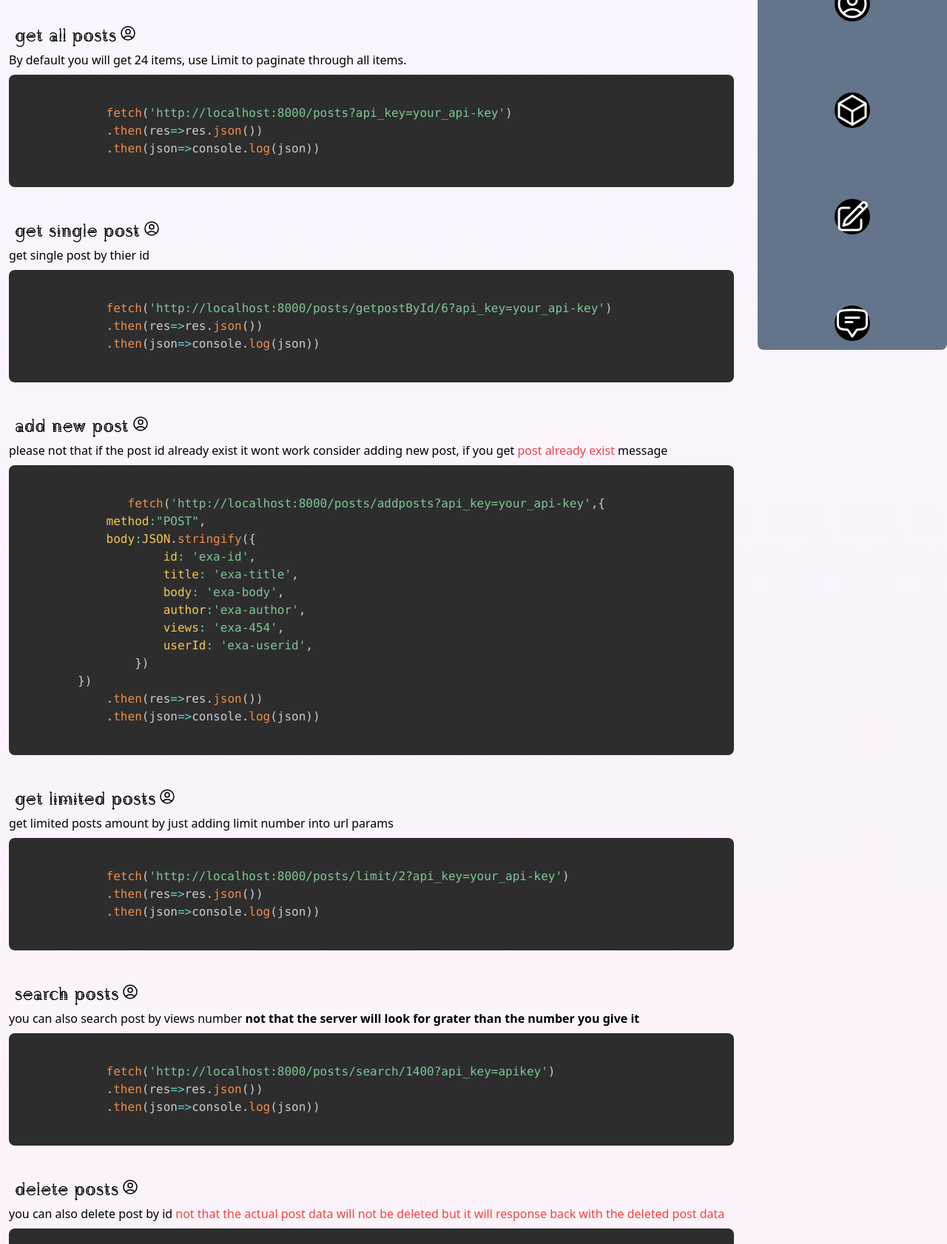
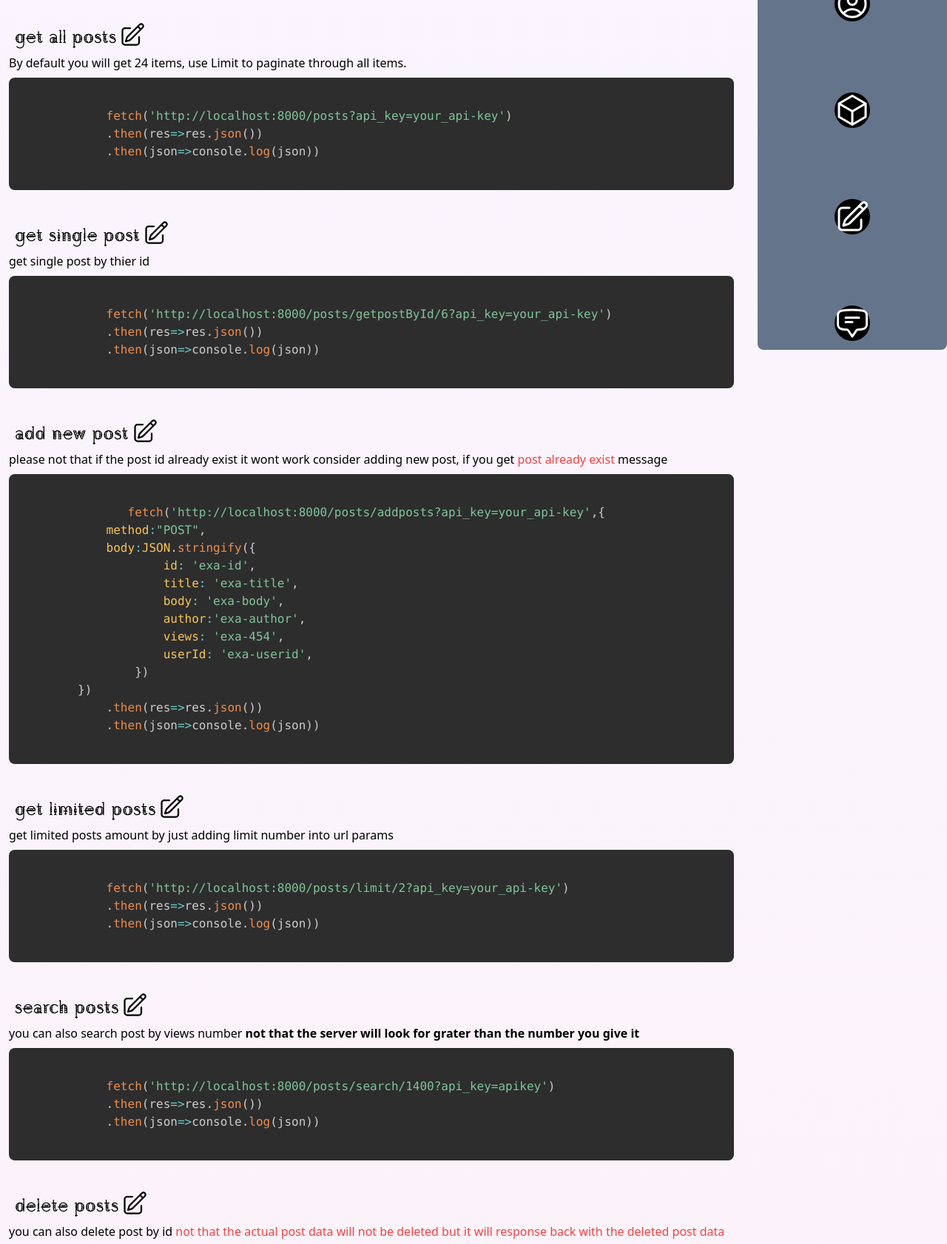
Before and after one commit to tekluabayneh/Kukandummyjson, a website: page client/src/pages/Docs/posts.html in a window 1280 px wide. Shown: the part 195-1877 px from the top of the page at 74% size. Drawn offline with nearby package versions, Linux system fonts and the light colour scheme.

Commit message:
Docs page modefied

```diff
--- a/client/src/pages/Docs/posts.html
+++ b/client/src/pages/Docs/posts.html
@@ -129,20 +129,22 @@
         <div class="w-full pt-6">
           <div class="flex gap-1 items-center m-2">
             <h1 class="text-2xl">get all posts</h1>
-            <svg
-              xmlns="http://www.w3.org/2000/svg"
-              fill="none"
-              viewBox="0 0 24 24"
-              stroke-width="1.5"
-              stroke="currentColor"
-              class="size-6"
-            >
-              <path
-                stroke-linecap="round"
-                stroke-linejoin="round"
-                d="M17.982 18.725A7.488 7.488 0 0 0 12 15.75a7.488 7.488 0 0 0-5.982 2.975m11.963 0a9 9 0 1 0-11.963 0m11.963 0A8.966 8.966 0 0 1 12 21a8.966 8.966 0 0 1-5.982-2.275M15 9.75a3 3 0 1 1-6 0 3 3 0 0 1 6 0Z"
-              />
+
+
+          <svg class="w-9" xmlns="http://www.w3.org/2000/svg" fill="none" viewBox="0 0 24 24" stroke-width="1.5" stroke="currentColor">
+                    <path stroke-linecap="round" stroke-linejoin="round" d="m16.862 4.487 1.687-1.688a1.875 1.875 0 1 1 2.652 2.652L10.582 16.07a4.5 4.5 0 0 1-1.897 1.13L6 18l.8-2.685a4.5 4.5 0 0 1 1.13-1.897l8.932-8.931Zm0 0L19.5 7.125M18 14v4.75A2.25 2.25 0 0 1 15.75 21H5.25A2.25 2.25 0 0 1 3 18.75V8.25A2.25 2.25 0 0 1 5.25 6H10"></path>
                   </svg>
+
+
+
+
+
+
+
+
+
+
+
           </div>
           <p>
             By default you will get 24 items, use Limit to paginate through all
@@ -168,20 +170,22 @@
         <div class="w-full pt-6">
           <div class="flex gap-1 items-center m-2">
             <h1 class="text-2xl">get single post</h1>
-            <svg
-              xmlns="http://www.w3.org/2000/svg"
-              fill="none"
-              viewBox="0 0 24 24"
-              stroke-width="1.5"
-              stroke="currentColor"
-              class="size-6"
-            >
-              <path
-                stroke-linecap="round"
-                stroke-linejoin="round"
-                d="M17.982 18.725A7.488 7.488 0 0 0 12 15.75a7.488 7.488 0 0 0-5.982 2.975m11.963 0a9 9 0 1 0-11.963 0m11.963 0A8.966 8.966 0 0 1 12 21a8.966 8.966 0 0 1-5.982-2.275M15 9.75a3 3 0 1 1-6 0 3 3 0 0 1 6 0Z"
-              />
+
+
+
+
+
+
+
+
+
+
+
+          <svg class="w-9" xmlns="http://www.w3.org/2000/svg" fill="none" viewBox="0 0 24 24" stroke-width="1.5" stroke="currentColor">
+                    <path stroke-linecap="round" stroke-linejoin="round" d="m16.862 4.487 1.687-1.688a1.875 1.875 0 1 1 2.652 2.652L10.582 16.07a4.5 4.5 0 0 1-1.897 1.13L6 18l.8-2.685a4.5 4.5 0 0 1 1.13-1.897l8.932-8.931Zm0 0L19.5 7.125M18 14v4.75A2.25 2.25 0 0 1 15.75 21H5.25A2.25 2.25 0 0 1 3 18.75V8.25A2.25 2.25 0 0 1 5.25 6H10"></path>
                   </svg>
+
+
           </div>
           <p>get single post by thier id</p>
 
@@ -203,20 +207,22 @@
         <div class="w-full pt-6">
           <div class="flex gap-1 items-center m-2">
             <h1 class="text-2xl">add new post</h1>
-            <svg
-              xmlns="http://www.w3.org/2000/svg"
-              fill="none"
-              viewBox="0 0 24 24"
-              stroke-width="1.5"
-              stroke="currentColor"
-              class="size-6"
-            >
-              <path
-                stroke-linecap="round"
-                stroke-linejoin="round"
-                d="M17.982 18.725A7.488 7.488 0 0 0 12 15.75a7.488 7.488 0 0 0-5.982 2.975m11.963 0a9 9 0 1 0-11.963 0m11.963 0A8.966 8.966 0 0 1 12 21a8.966 8.966 0 0 1-5.982-2.275M15 9.75a3 3 0 1 1-6 0 3 3 0 0 1 6 0Z"
-              />
+
+
+
+            <svg class="w-9" xmlns="http://www.w3.org/2000/svg" fill="none" viewBox="0 0 24 24" stroke-width="1.5" stroke="currentColor">
+                    <path stroke-linecap="round" stroke-linejoin="round" d="m16.862 4.487 1.687-1.688a1.875 1.875 0 1 1 2.652 2.652L10.582 16.07a4.5 4.5 0 0 1-1.897 1.13L6 18l.8-2.685a4.5 4.5 0 0 1 1.13-1.897l8.932-8.931Zm0 0L19.5 7.125M18 14v4.75A2.25 2.25 0 0 1 15.75 21H5.25A2.25 2.25 0 0 1 3 18.75V8.25A2.25 2.25 0 0 1 5.25 6H10"></path>
                   </svg>
+
+
+
+
+
+
+
+
+
+
           </div>
           <p>please not that if the post id already exist it wont work consider adding new post, if you get <span class="text-red-500">post already exist</span> message</p>
 
@@ -245,20 +251,22 @@
         <div class="w-full pt-6">
           <div class="flex gap-1 items-center m-2">
             <h1 class="text-2xl">get limited posts</h1>
-            <svg
-              xmlns="http://www.w3.org/2000/svg"
-              fill="none"
-              viewBox="0 0 24 24"
-              stroke-width="1.5"
-              stroke="currentColor"
-              class="size-6"
-            >
-              <path
-                stroke-linecap="round"
-                stroke-linejoin="round"
-                d="M17.982 18.725A7.488 7.488 0 0 0 12 15.75a7.488 7.488 0 0 0-5.982 2.975m11.963 0a9 9 0 1 0-11.963 0m11.963 0A8.966 8.966 0 0 1 12 21a8.966 8.966 0 0 1-5.982-2.275M15 9.75a3 3 0 1 1-6 0 3 3 0 0 1 6 0Z"
-              />
+
+
+           <svg class="w-9" xmlns="http://www.w3.org/2000/svg" fill="none" viewBox="0 0 24 24" stroke-width="1.5" stroke="currentColor">
+                    <path stroke-linecap="round" stroke-linejoin="round" d="m16.862 4.487 1.687-1.688a1.875 1.875 0 1 1 2.652 2.652L10.582 16.07a4.5 4.5 0 0 1-1.897 1.13L6 18l.8-2.685a4.5 4.5 0 0 1 1.13-1.897l8.932-8.931Zm0 0L19.5 7.125M18 14v4.75A2.25 2.25 0 0 1 15.75 21H5.25A2.25 2.25 0 0 1 3 18.75V8.25A2.25 2.25 0 0 1 5.25 6H10"></path>
                   </svg>
+
+
+
+
+
+
+
+
+
+
+
           </div>
           <p>get limited posts amount by just adding limit number into url params</p>
           <div class="pr-5">
@@ -280,19 +288,19 @@
         <div class="w-full pt-6">
           <div class="flex gap-1 items-center m-2">
             <h1 class="text-2xl">search posts</h1>
-            <svg
-              xmlns="http://www.w3.org/2000/svg"
-              fill="none"
-              viewBox="0 0 24 24"
-              stroke-width="1.5"
-              stroke="currentColor"
-              class="size-6"
-            >
-              <path
-                stroke-linecap="round"
-                stroke-linejoin="round"
-                d="M17.982 18.725A7.488 7.488 0 0 0 12 15.75a7.488 7.488 0 0 0-5.982 2.975m11.963 0a9 9 0 1 0-11.963 0m11.963 0A8.966 8.966 0 0 1 12 21a8.966 8.966 0 0 1-5.982-2.275M15 9.75a3 3 0 1 1-6 0 3 3 0 0 1 6 0Z"
-              />
+
+
+
+
+
+
+
+
+
+
+
+          <svg class="w-9" xmlns="http://www.w3.org/2000/svg" fill="none" viewBox="0 0 24 24" stroke-width="1.5" stroke="currentColor">
+                              <path stroke-linecap="round" stroke-linejoin="round" d="m16.862 4.487 1.687-1.688a1.875 1.875 0 1 1 2.652 2.652L10.582 16.07a4.5 4.5 0 0 1-1.897 1.13L6 18l.8-2.685a4.5 4.5 0 0 1 1.13-1.897l8.932-8.931Zm0 0L19.5 7.125M18 14v4.75A2.25 2.25 0 0 1 15.75 21H5.25A2.25 2.25 0 0 1 3 18.75V8.25A2.25 2.25 0 0 1 5.25 6H10"></path></svg>
                             </svg>
           </div>
           <p>you can also search post by views number <span class="font-bold">not that the server will look for grater than the number you give it</span></p>
@@ -317,20 +325,14 @@
         <div class="w-full pt-6">
           <div class="flex gap-1 items-center m-2">
             <h1 class="text-2xl">delete posts</h1>
-            <svg
-              xmlns="http://www.w3.org/2000/svg"
-              fill="none"
-              viewBox="0 0 24 24"
-              stroke-width="1.5"
-              stroke="currentColor"
-              class="size-6"
-            >
-              <path
-                stroke-linecap="round"
-                stroke-linejoin="round"
-                d="M17.982 18.725A7.488 7.488 0 0 0 12 15.75a7.488 7.488 0 0 0-5.982 2.975m11.963 0a9 9 0 1 0-11.963 0m11.963 0A8.966 8.966 0 0 1 12 21a8.966 8.966 0 0 1-5.982-2.275M15 9.75a3 3 0 1 1-6 0 3 3 0 0 1 6 0Z"
-              />
+
+            <svg class="w-9" xmlns="http://www.w3.org/2000/svg" fill="none" viewBox="0 0 24 24" stroke-width="1.5" stroke="currentColor">
+                    <path stroke-linecap="round" stroke-linejoin="round" d="m16.862 4.487 1.687-1.688a1.875 1.875 0 1 1 2.652 2.652L10.582 16.07a4.5 4.5 0 0 1-1.897 1.13L6 18l.8-2.685a4.5 4.5 0 0 1 1.13-1.897l8.932-8.931Zm0 0L19.5 7.125M18 14v4.75A2.25 2.25 0 0 1 15.75 21H5.25A2.25 2.25 0 0 1 3 18.75V8.25A2.25 2.25 0 0 1 5.25 6H10"></path>
                   </svg>
+
+
+
+
           </div>
           <p>you can also delete post by id <span class="text-red-500">not that the actual post data will not be deleted but it will response back with the deleted post data </span></p>
 
@@ -353,20 +355,11 @@
         <div class="w-full pt-6">
           <div class="flex gap-1 items-center m-2">
             <h1 class="text-2xl">update user</h1>
-            <svg
-              xmlns="http://www.w3.org/2000/svg"
-              fill="none"
-              viewBox="0 0 24 24"
-              stroke-width="1.5"
-              stroke="currentColor"
-              class="size-6"
-            >
-              <path
-                stroke-linecap="round"
-                stroke-linejoin="round"
-                d="M17.982 18.725A7.488 7.488 0 0 0 12 15.75a7.488 7.488 0 0 0-5.982 2.975m11.963 0a9 9 0 1 0-11.963 0m11.963 0A8.966 8.966 0 0 1 12 21a8.966 8.966 0 0 1-5.982-2.275M15 9.75a3 3 0 1 1-6 0 3 3 0 0 1 6 0Z"
-              />
+
+           <svg class="w-9" xmlns="http://www.w3.org/2000/svg" fill="none" viewBox="0 0 24 24" stroke-width="1.5" stroke="currentColor">
+                    <path stroke-linecap="round" stroke-linejoin="round" d="m16.862 4.487 1.687-1.688a1.875 1.875 0 1 1 2.652 2.652L10.582 16.07a4.5 4.5 0 0 1-1.897 1.13L6 18l.8-2.685a4.5 4.5 0 0 1 1.13-1.897l8.932-8.931Zm0 0L19.5 7.125M18 14v4.75A2.25 2.25 0 0 1 15.75 21H5.25A2.25 2.25 0 0 1 3 18.75V8.25A2.25 2.25 0 0 1 5.25 6H10"></path>
                   </svg>
+
           </div>
           <p>update user providing new data but remember <span class="p-2 text-red-600">the actual data won`t be updated but instead we send back with the updated new data along with old one</span></p>
 
```
Also changed, not shown: client/src/index.html (+18 -11 lines), client/src/pages/Auth.html (+1 -1 lines), client/src/pages/Docs/product.html (+48 -80 lines), client/src/pages/Docs/quotes.html (+20 -15 lines), client/src/script/GSAP/Auth.js (line endings or trailing spaces), client/src/style.css. Lines whose indentation alone changed are shown as unchanged.
